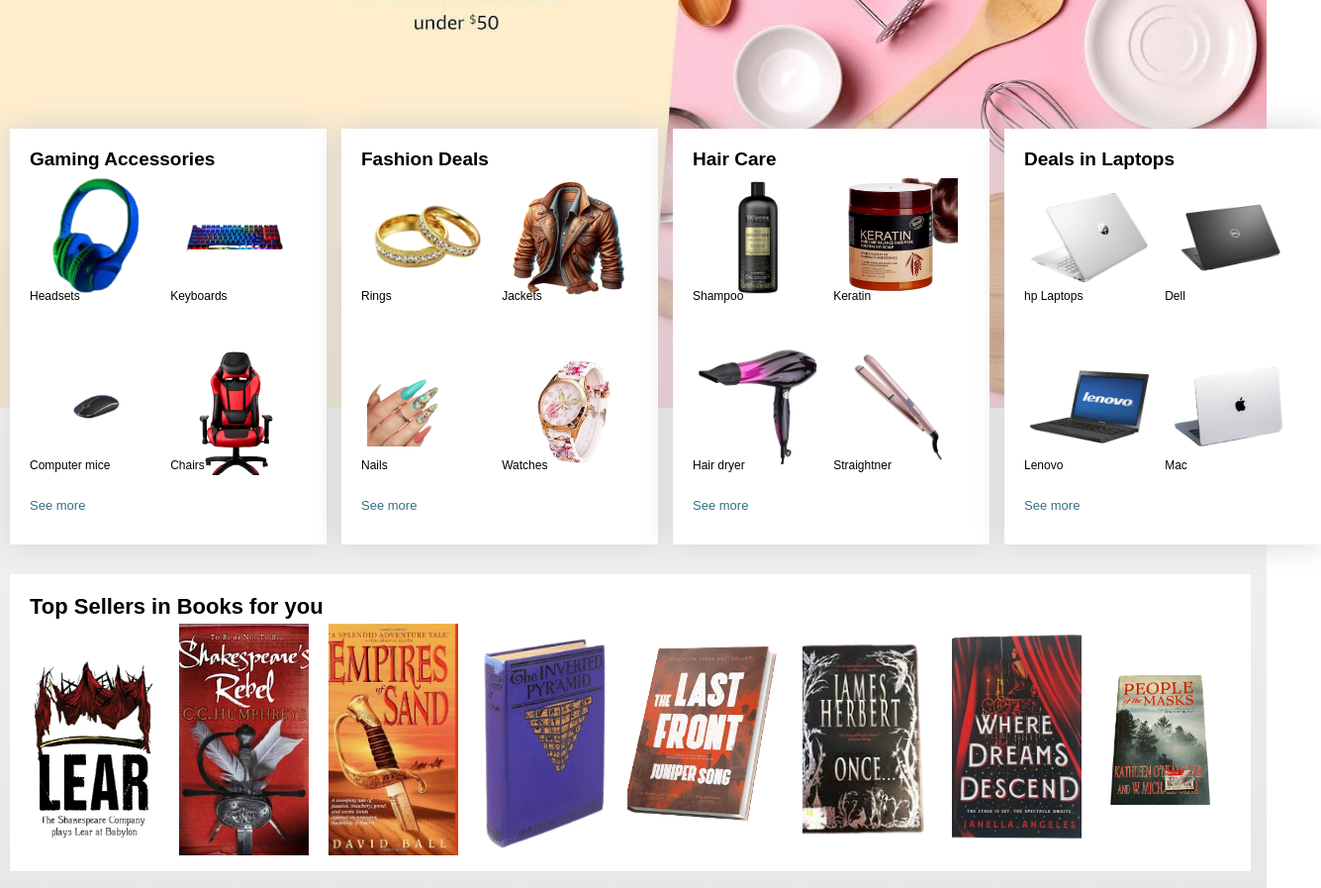
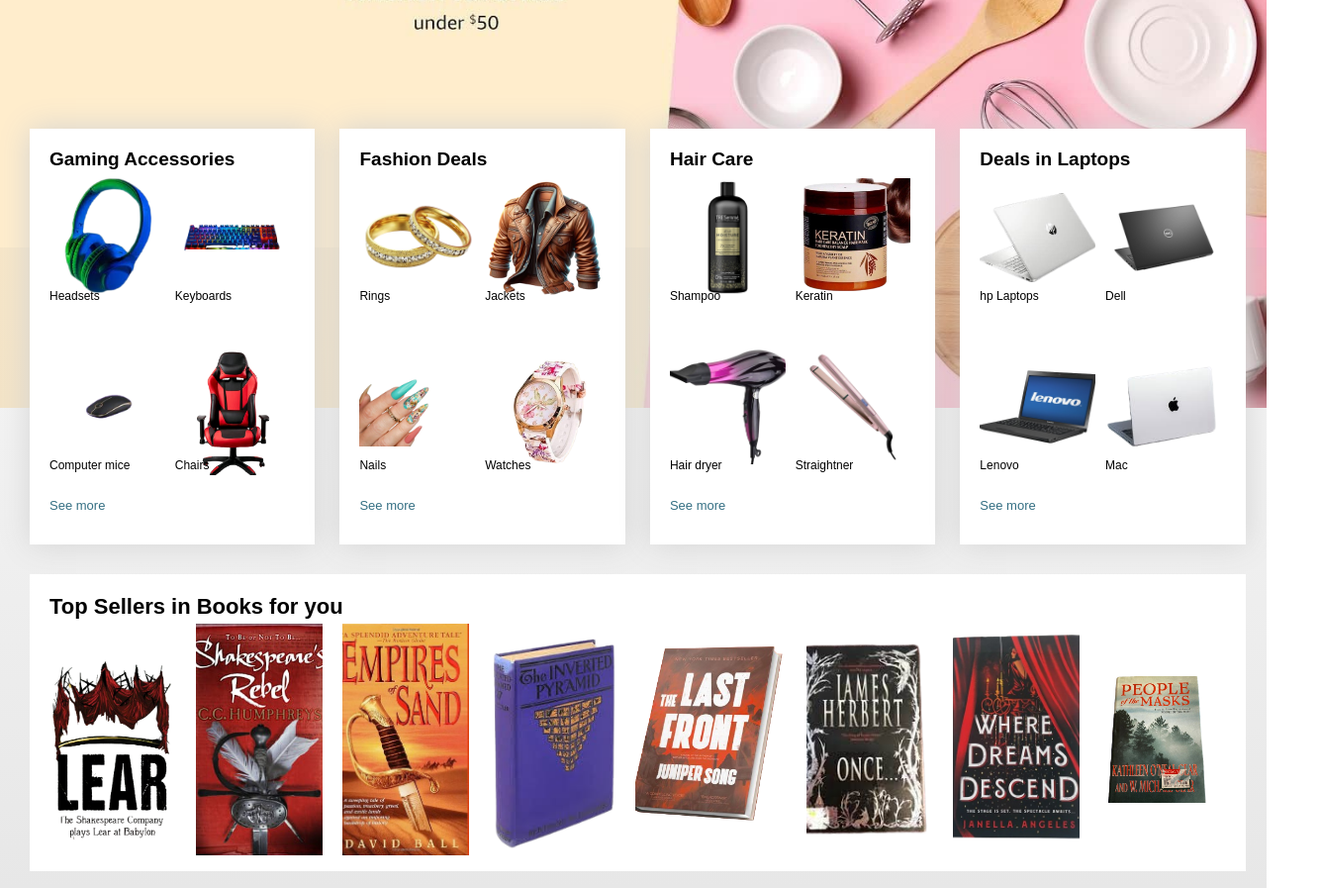
Before and after one commit to usmansaid54/Amazon-Clone, a plain HTML site: page index.html in a window 1280 px wide. Shown: the part 200-1097 px from the top of the page at 99% size, 1335 px wide, since content can reach past the window. Drawn offline with Linux system fonts and the light colour scheme.

Commit message:
change the padding of section of section2 in style.css and add width:96% in .cards-section1

```diff
--- a/style.css
+++ b/style.css
@@ -314,10 +314,11 @@ header .navbar {
 }
 .cards-section1 {
   display: flex;
-  gap: 15px;
+  gap: 25px;
   position: absolute;
   top: 230px;
-  left: 10px;
+  left: 30px;
+  width: 96%;
 }
 .card {
   height: 420px;
@@ -423,10 +424,10 @@ a:hover {
 }
 .section2 {
   height: 300px;
-  width: 98%;
+  width:96%;
   position: absolute;
   top: 680px;
-  left: 10px;
+  left: 30px;
   background-color: #ffffff;
   display: flex;
   gap: 20px;
```
